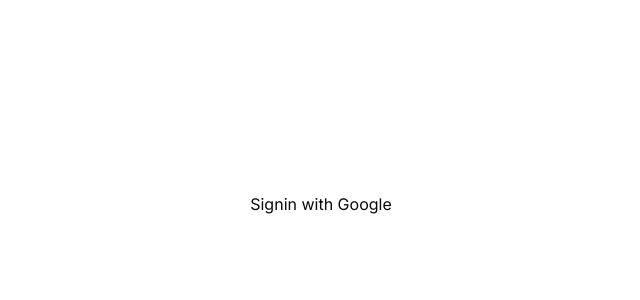
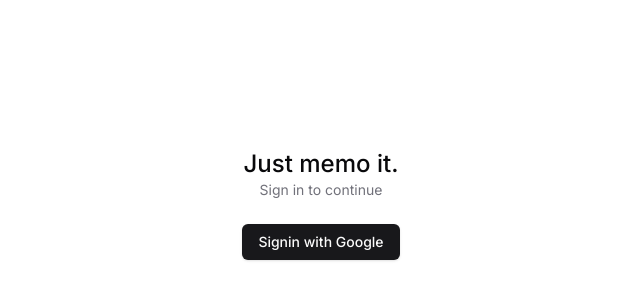
Before and after one commit to tolluset/memo, a Next.js app: page /signin in a window 1280 px wide. Shown: the part 196-496 px from the top of the page, without its empty margins (319-959 px from the left). Built offline with nearby package versions, Linux system fonts and the light colour scheme.

Commit message:
chore: add description

```diff
--- a/src/app/signin/page.tsx
+++ b/src/app/signin/page.tsx
@@ -1,16 +1,22 @@
 import { signIn } from "@/auth";
+import { Button } from "@/components/ui/button";
 
 export default function SignIn() {
   return (
     <main className="flex h-full  flex-col items-center justify-between p-4">
-      <div className="flex items-center h-full">
+      <div className="flex flex-col justify-center items-center h-full">
+        <h1 className="text-2xl font-medium">Just memo it.</h1>
+        <p className="text-sm text-muted-foreground">Sign in to continue</p>
+
+        <br />
+
         <form
           action={async () => {
             "use server";
             await signIn("google", { redirectTo: "/" });
           }}
         >
-          <button type="submit">Signin with Google</button>
+          <Button type="submit">Signin with Google</Button>
         </form>
       </div>
     </main>
```
